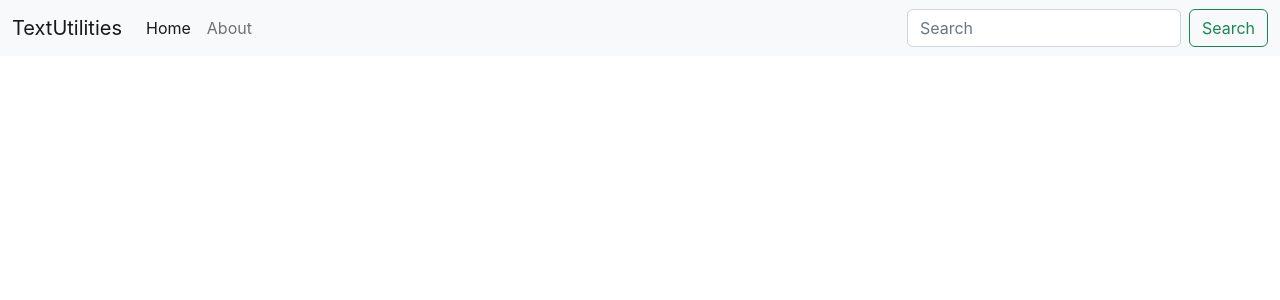
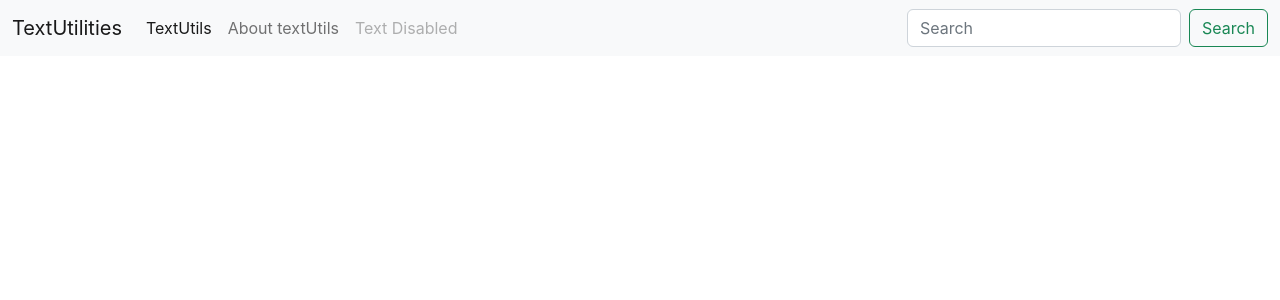
Before and after one commit to Keerthanyp/textutilities, a React (Create React App) app: page / in a window 1280 px wide. Shown: the top 300 px of the page. Built offline with nearby package versions, Linux system fonts and the light colour scheme.

Commit message:
props and proptypes

```diff
--- a/src/App.js
+++ b/src/App.js
@@ -21,7 +21,7 @@ function App() {
     //   </header>
     // </div>
     <>
-      <Navbar title="TextUtils" />
+      <Navbar title="TextUtils" aboutText="About textUtils" disabled="Text Disabled"/>
     </>
   );
 }
--- a/src/components/Navbar.js
+++ b/src/components/Navbar.js
@@ -1,8 +1,10 @@
-import React from 'react'
+import React from "react";
+import PropTypes from "prop-types";
 
-export default function Navbar() {
+export default function Navbar(props) {
   return (
-    <div><nav className="navbar navbar-expand-lg bg-light">
+    <div>
+      <nav className="navbar navbar-expand-lg bg-light">
         <div className="container-fluid">
           <a className="navbar-brand" href="/">
             TextUtilities
@@ -22,12 +24,13 @@ export default function Navbar() {
             <ul className="navbar-nav me-auto mb-2 mb-lg-0">
               <li className="nav-item">
                 <a className="nav-link active" aria-current="page" href="/">
-              Home
+                  {props.title}
+                  {/* props should be place inside {} in jsx */}
                 </a>
               </li>
               <li className="nav-item">
                 <a className="nav-link" href="/">
-              About
+                  {props.aboutText}
                 </a>
               </li>
               {/* <li className="nav-item dropdown">
@@ -61,9 +64,9 @@ export default function Navbar() {
               </li>
             </ul>
           </li> */}
-          {/* <li className="nav-item">
-            <a className="nav-link disabled">Disabled</a>
-          </li> */}
+              <li className="nav-item">
+                <a className="nav-link disabled">{props.disabled}</a>
+              </li>
             </ul>
             <form className="d-flex" role="search">
               <input
@@ -78,6 +81,21 @@ export default function Navbar() {
             </form>
           </div>
         </div>
-  </nav></div>
-  )
+      </nav>
+    </div>
+  );
 }
+
+// to specify the type of props: if the props are sent of different types then it'll throw an error in console
+Navbar.propTypes = {
+  title: PropTypes.string.isRequired,
+//   isRequired if the values is needed
+  aboutText: PropTypes.string.isRequired,
+  disabled: PropTypes.string,
+};
+
+//default type and values will be displayed for props if its not specified:
+Navbar.propTypes = {
+  title: "Default Text",
+  aboutText: "About text here",
+};
```
Lines whose indentation alone changed are shown as unchanged.
